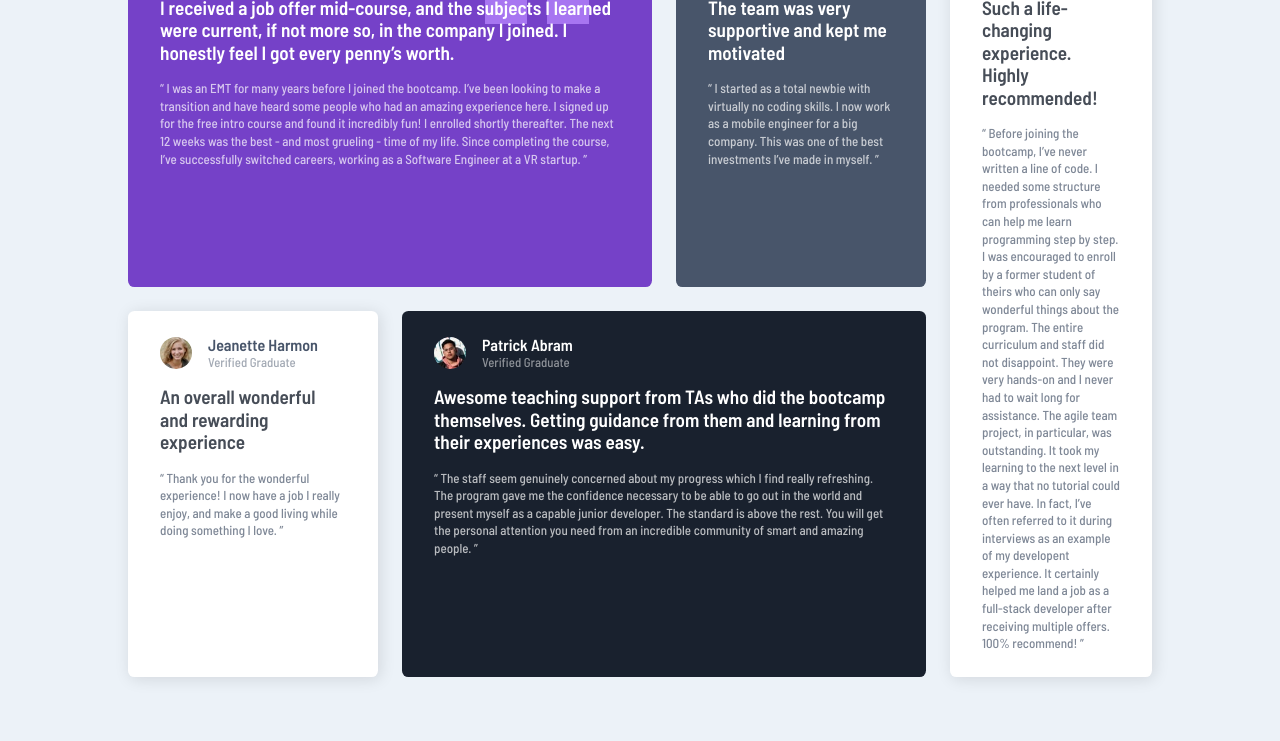
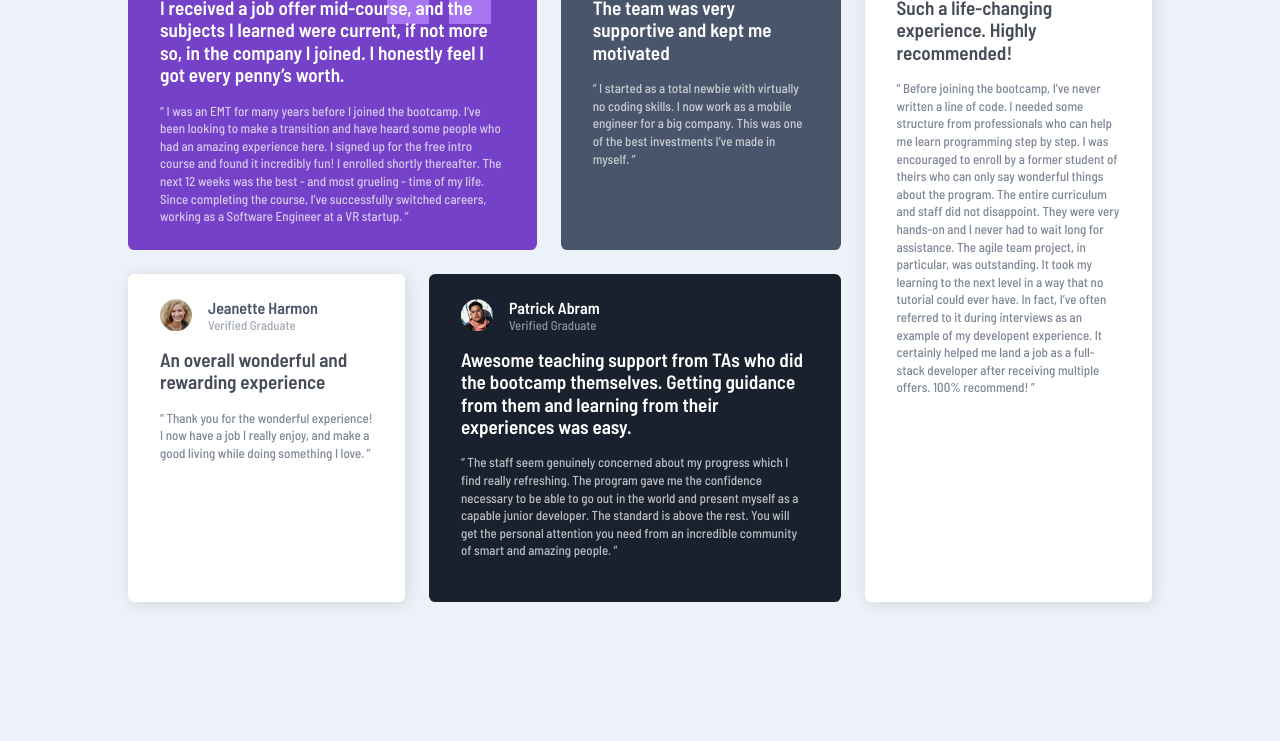
Before and after one commit to Anderson-gato/testimonials-grid-section-main, a plain HTML site: page index.html in a window 1280 px wide. Shown: the part 142-883 px from the top of the page. After the commit the page ends 808 px from the top, so only its background shows below. Drawn offline with Linux system fonts and the light colour scheme.

Commit message:
ajuste na resposividade

```diff
--- a/style.css
+++ b/style.css
@@ -29,7 +29,7 @@ html, body{
 
 #container .container-card {
   display: grid;
-  grid-template-columns: repeat(auto-fit, minmax(250px, 1fr));
+  grid-template-columns: repeat(auto-fit, 1fr /*minmax(250px, 1fr)*/);
   grid-template-rows: repeat(2, 1fr);
   grid-gap: 1.5rem;
 
```
